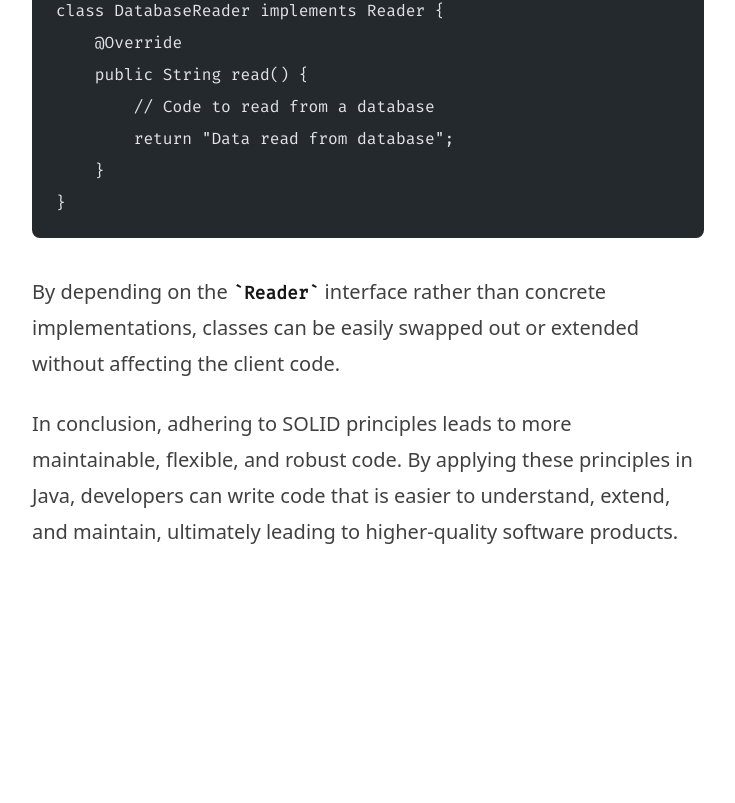
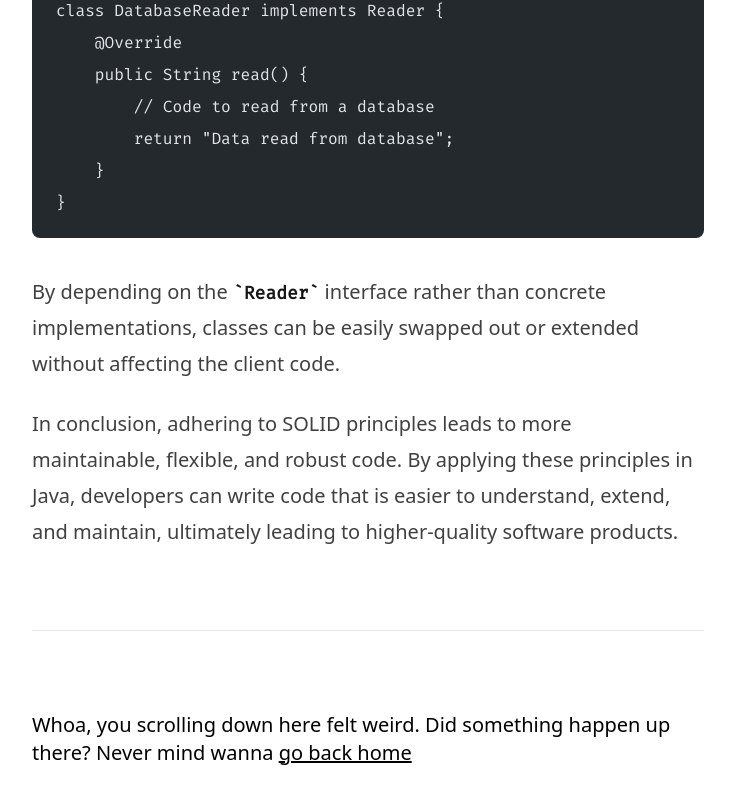
Before and after one commit to skdishansachin/skdishansachin.github.io, an Astro site: page /blog/understanding-solid-principles in a window 1280 px wide. Shown: the part 5802-6605 px from the top of the page, without its empty margins (272-1007 px from the left). Before the commit the page ends 6512 px from the top, so only its background shows below. Built offline with nearby package versions, Linux system fonts and the light colour scheme; Astro itself is replaced by a stand-in of ours; some packages are replaced by stand-ins of ours; code samples lack their colours.

Commit message:
Add footer to MarkdownLayout.astro

```diff
--- a/src/layouts/MarkdownLayout.astro
+++ b/src/layouts/MarkdownLayout.astro
@@ -6,4 +6,11 @@ const { title, description } = Astro.props;
 
 <Layout title={title} description={description}>
     <slot />
+    <hr class="my-20" />
+    <footer class="text-xl">
+        <p>
+            Whoa, you scrolling down here felt weird. Did something happen up
+            there? Never mind wanna <a href="/" class="underline">go back home</a>
+        </p>
+    </footer>
 </Layout>
```
